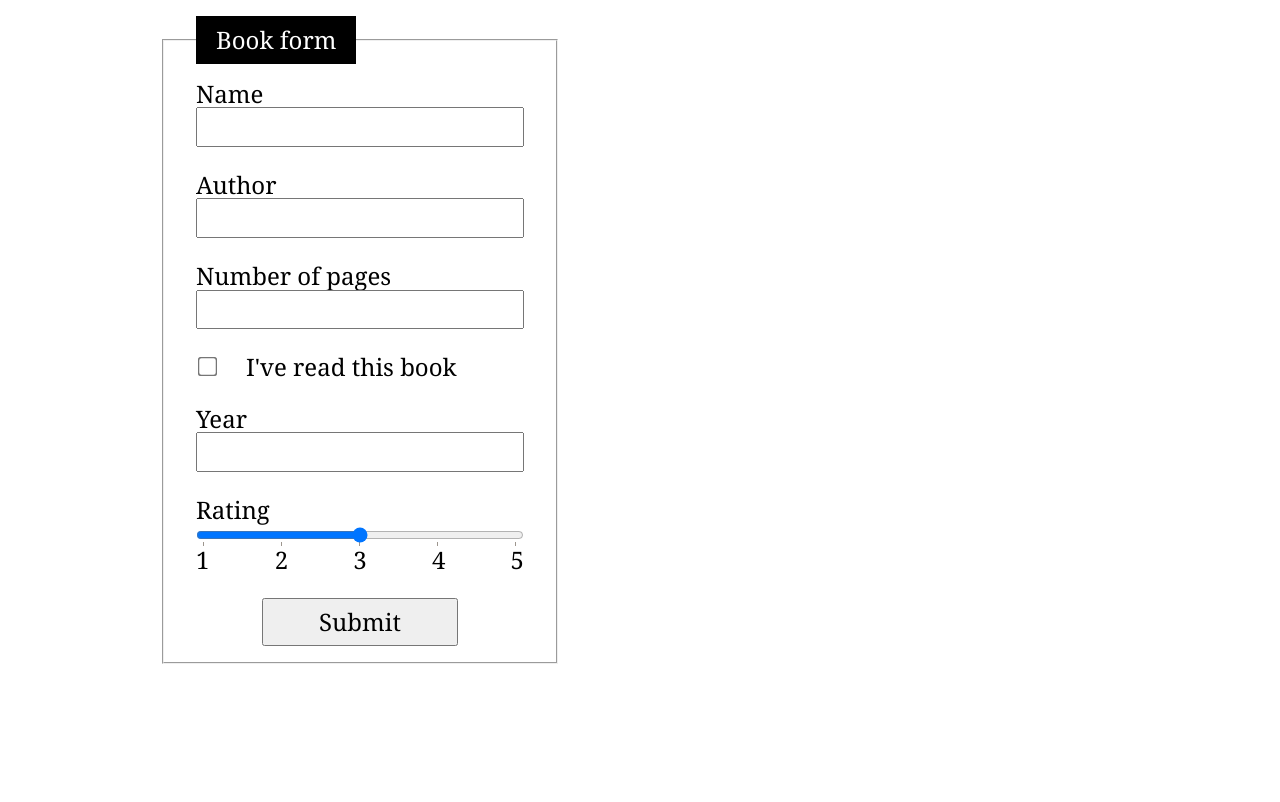
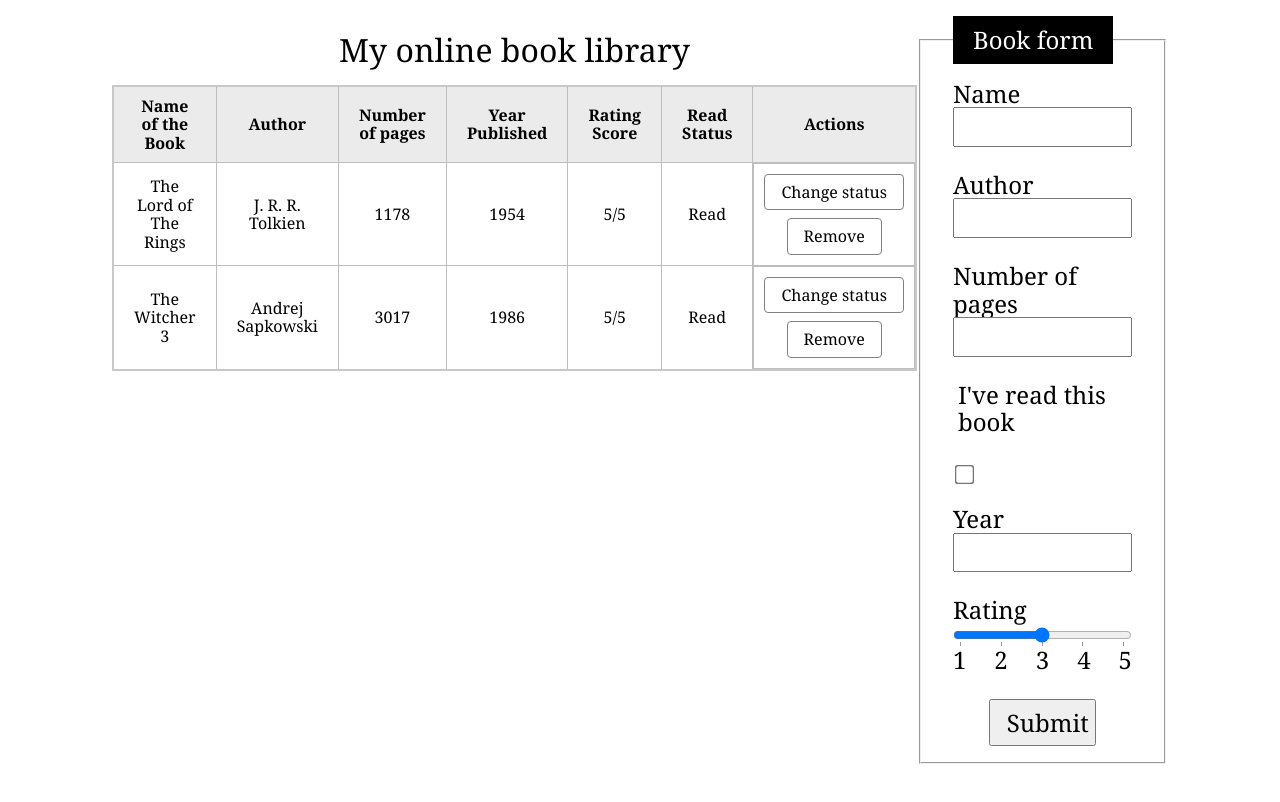
Before and after one commit to Arthwr/library-app, a plain HTML site: page index.html in a window 1280 px wide. Drawn offline with Linux system fonts and the light colour scheme.

Commit message:
Add initial table structure with styles and few mockup data

```diff
--- a/index.html
+++ b/index.html
@@ -8,6 +8,48 @@
   </head>
   <body>
     <main>
+      <table>
+        <caption>
+          My online book library
+        </caption>
+        <thead>
+          <tr>
+            <th scope="col">Name of the Book</th>
+            <th scope="col">Author</th>
+            <th scope="col">Number of pages</th>
+            <th scope="col">Year Published</th>
+            <th scope="col">Rating Score</th>
+            <th scope="col">Read Status</th>
+            <th scope="col">Actions</th>
+          </tr>
+        </thead>
+        <tbody>
+          <tr>
+            <td>The Lord of The Rings</td>
+            <td>J. R. R. Tolkien</td>
+            <td>1178</td>
+            <td>1954</td>
+            <td>5/5</td>
+            <td>Read</td>
+            <td>
+              <a href="#">Change status</a>
+              <a href="#">Remove</a>
+            </td>
+          </tr>
+          <tr>
+            <td>The Witcher 3</td>
+            <td>Andrej Sapkowski</td>
+            <td>3017</td>
+            <td>1986</td>
+            <td>5/5</td>
+            <td>Read</td>
+            <td>
+              <a href="#">Change status</a>
+              <a href="#">Remove</a>
+            </td>
+          </tr>
+        </tbody>
+      </table>
       <form action="#" post="GET">
         <fieldset>
           <legend>Book form</legend>
--- a/styles.css
+++ b/styles.css
@@ -11,8 +11,9 @@ body {
 
 main {
   display: flex;
-  justify-content: start;
-  margin: 1rem 10rem;
+  justify-content: space-between;
+  align-content: center;
+  margin: 1rem 7rem;
 }
 
 /* Form */
@@ -82,3 +83,50 @@ button {
   margin: 0 auto;
   padding: 0.5rem 1rem;
 }
+
+/* Table */
+table {
+  height: min-content;
+  border-collapse: collapse;
+  border: 2px solid rgb(200, 200, 200);
+}
+
+caption {
+  font-size: 2rem;
+  padding: 1rem;
+}
+
+td,
+th {
+  border: 1px solid rgb(190, 190, 190);
+  padding: 10px 20px;
+}
+
+th {
+  background-color: rgb(235, 235, 235);
+}
+
+td {
+  text-align: center;
+}
+
+tr > td:last-child {
+  display: flex;
+  flex-direction: column;
+  align-items: center;
+  gap: 0.5rem;
+  padding: 10px;
+}
+
+td > a {
+  width: max-content;
+  border: 1px solid grey;
+  border-radius: 4px;
+  padding: 0.5rem 1rem;
+  color: inherit;
+  text-decoration: none;
+}
+
+td > a:active {
+  transform: translateY(2px);
+}
```
